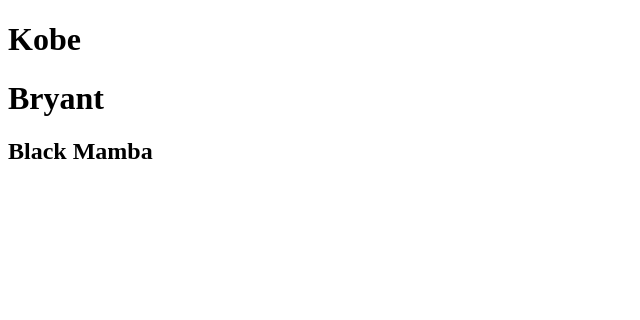
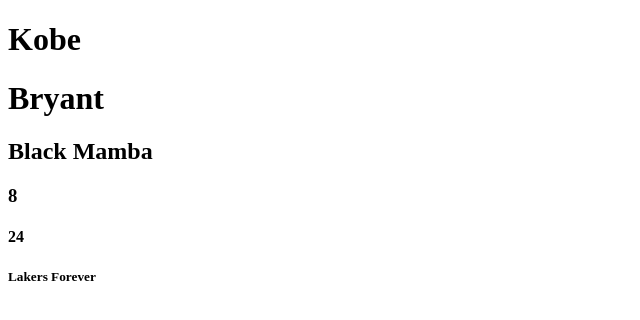
Before and after one commit to achen24/NuCamp, a website: page index.html in a window 1280 px wide. Shown: the whole page, without its empty margins (0-640 px from the left). Drawn offline with Linux system fonts and the light colour scheme.

Commit message:
practicing NPM

```diff
--- a/index.html
+++ b/index.html
@@ -4,5 +4,8 @@
         <h1>Kobe</h1>
         <h1>Bryant</h1>
         <h2>Black Mamba</h2>
+        <h3>8</h3>
+        <h4>24</h4>
+        <h5>Lakers Forever</h5>
     </body>
 </html>
```
Also changed, not shown: package.json (added, +19 -0 lines), 2 other files.
